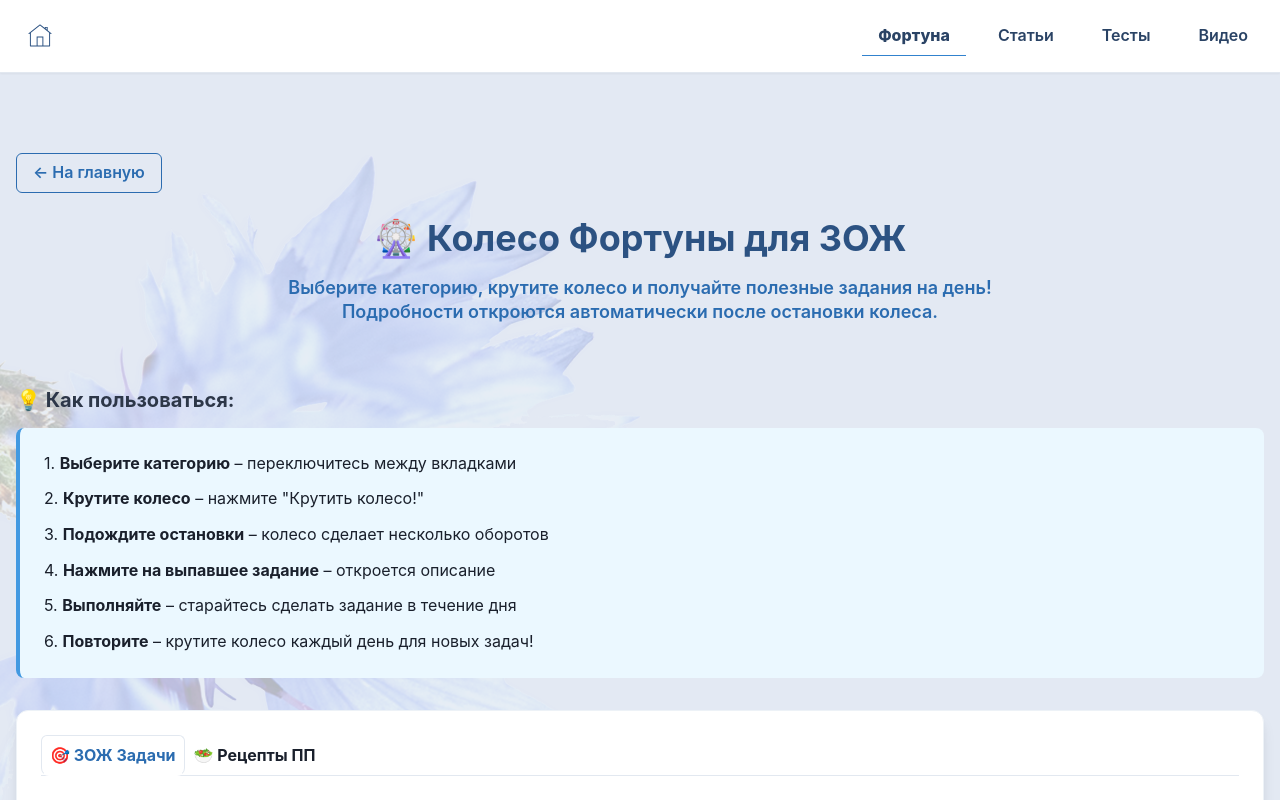
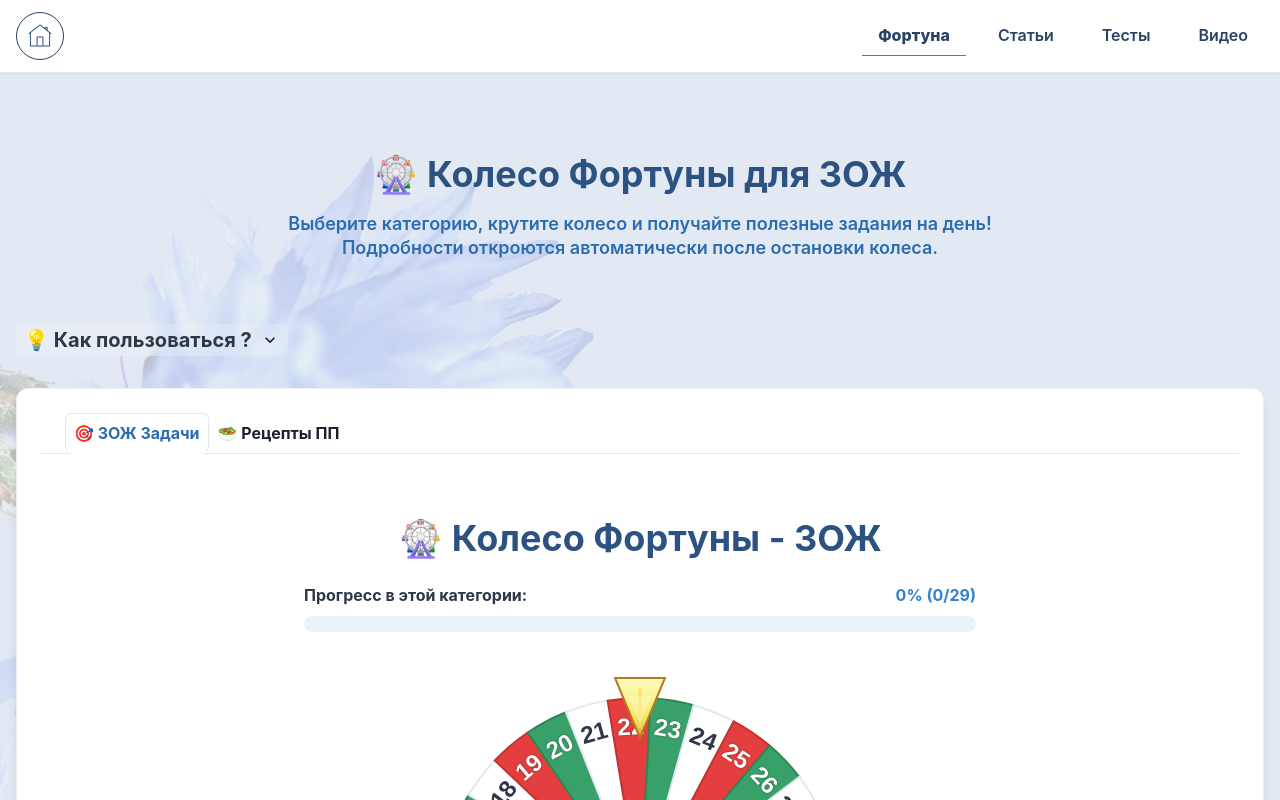
Before and after one commit to Statistics-minsk/hls, a React (Vite) app: page / in a window 1280 px wide. Both pictures are taken after a click on the element 348 px from the left and 823 px from the top of the page. Shown: the top 800 px of the page. Built offline with nearby package versions, Linux system fonts and the light colour scheme; a web font is replaced by a local one.

Commit message:
refactor: change styles

```diff
--- a/src/components/fortune-wheel/WheelTabs.tsx
+++ b/src/components/fortune-wheel/WheelTabs.tsx
@@ -6,7 +6,7 @@ import { FortuneWheelComponent } from './FortuneWheel';
 
 export const WheelTabs = () => (
     <Tabs variant="enclosed" colorScheme="blue" isLazy>
-      <TabList>
+      <TabList pl={6}>
         <Tab fontWeight="bold" px={2}>🎯 ЗОЖ Задачи</Tab>
         <Tab fontWeight="bold" px={2}>🥗 Рецепты ПП</Tab>
       </TabList>
--- a/src/components/header/Header.tsx
+++ b/src/components/header/Header.tsx
@@ -24,7 +24,7 @@ export const Header = () => {
                 maxW='7xl'
                 mx='auto'
                 width='100%'
-                px={{ base: 1, sm: 4 }}
+                px={{ base: 1, '2xs': 4 }}
                 py={2}
                 align='center'
                 justify='space-between'
@@ -39,9 +39,13 @@ export const Header = () => {
                     size='lg'
                     fontSize='24px'
                     color={isMainPage ? 'white' : 'blue.700'}
-                    _hover={{ transform: 'scale(1.1)' }}
+                    _hover={{
+                        transform: 'scale(1.1)',
+                        bgColor: 'transparent'
+                    }}
                     transition='all 0.2s'
                     isRound
+                    border={isMainPage ? '1px solid white' : '1px solid #2a4365'}
                 />
                 <NavMenu />
             </Flex>
--- a/src/components/header/NavMenu.tsx
+++ b/src/components/header/NavMenu.tsx
@@ -23,7 +23,8 @@ export const NavMenu = () => {
                     size={{ base: 'sm', md: 'md' }}
                     color={isMainPage ? 'white' : 'blue.800'}
                     _hover={{
-                        color: isMainPage ? 'blue.200' : 'blue.600'
+                        color: isMainPage ? 'blue.200' : 'blue.600',
+                        bgColor: 'transparent'
                     }}
                     fontWeight={location.pathname === item.route ? 800 : 600}
                     borderBottom={location.pathname === item.route ? '1px solid' : 'none'}
--- a/src/pages/articles/index.tsx
+++ b/src/pages/articles/index.tsx
@@ -20,8 +20,6 @@ import {
 } from "@chakra-ui/react";
 import { useRef, useState } from "react";
 import { Link } from "react-router";
-
-import { AppRoute } from "~/consts/consts";
 
 import { Article, ARTICLES_DATA } from "./articles-data";
 
@@ -111,7 +109,6 @@ export const Articles = () => {
         );
     };
 
-    // Компонент сайдбара для повторного использования
     const SidebarContent = () => (
         <VStack align="stretch" spacing={3}>
             <Button
@@ -189,10 +186,7 @@ export const Articles = () => {
     );
 
     return (
-        <Container maxW="7xl" py={8} pos='relative' zIndex={1} px={{ base: 0, xs: 4 }}>
-            <Button as={Link} to={AppRoute.Index} mb={6} colorScheme="blue" variant="outline" ml={{ base: 2, xs: 0 }}>
-                ← На главную
-            </Button>
+        <Container maxW="7xl" py={8} pos='relative' zIndex={1} px={{ base: 1, xs: 4 }}>
             <Box textAlign="center">
                 <Heading color="blue.700" mb={4}>
                     📊 Научные исследования о ЗОЖ
--- a/src/pages/fortune-wheel/index.tsx
+++ b/src/pages/fortune-wheel/index.tsx
@@ -1,14 +1,13 @@
-import { Box, Button, Container, Heading, Show, Text, VStack } from '@chakra-ui/react';
-import { Link } from 'react-router';
+import { ChevronDownIcon, ChevronUpIcon } from '@chakra-ui/icons';
+import { Box, Collapse, Container, Flex, Heading, Icon, Show, Text, useDisclosure, VStack } from '@chakra-ui/react';
 
 import { WheelTabs } from '~/components/fortune-wheel/WheelTabs';
-import { AppRoute } from '~/consts/consts';
 
-export const FortuneWheel = () => (
-  <Container maxW="7xl" py={8} pos='relative' zIndex={2} px={{ base: 0, xs: 4 }}>
-    <Button as={Link} to={AppRoute.Index} mb={6} colorScheme="blue" variant="outline" ml={{ base: 2, xs: 0 }}>
-      ← На главную
-    </Button>
+export const FortuneWheel = () => {
+  const { isOpen, onToggle } = useDisclosure();
+
+  return (
+    <Container maxW="7xl" py={8} pos='relative' zIndex={2} px={{ base: 1, xs: 4 }}>
       <VStack spacing={8} align="stretch">
         <Box textAlign="center">
           <Heading color="blue.700" mb={4}>
@@ -20,15 +19,30 @@ export const FortuneWheel = () => (
           </Text>
         </Box>
         <Box mt={8}>
-        <Heading size="md" mb={4} color="gray.700">
-          💡 Как пользоваться:
+          <Flex align="center" onClick={onToggle} cursor="pointer">
+            <Box
+              display='flex'
+              alignItems='center'
+              bg="rgba(255, 255, 255, 0.2)"
+              backdropFilter="blur(4px)"
+              px={2}
+              py={1}
+              borderRadius="md"
+            >
+              <Heading size="md" color="gray.700" mr={2}>
+                💡 Как пользоваться {isOpen ? ':' : '?'}
               </Heading>
+              <Icon as={isOpen ? ChevronUpIcon : ChevronDownIcon} boxSize={5} />
+            </Box>
+          </Flex>
+          <Collapse in={isOpen} animateOpacity>
             <Box
               bg="blue.50"
               p={6}
               borderRadius="lg"
               borderLeftWidth={4}
               borderLeftColor="blue.400"
+              mt={2}
             >
               <VStack align="stretch" spacing={3}>
                 <Text>1. <b>Выберите категорию</b> – переключитесь между вкладками</Text>
@@ -39,6 +53,7 @@ export const FortuneWheel = () => (
                 <Text>6. <b>Повторите</b> – крутите колесо каждый день для новых задач!</Text>
               </VStack>
             </Box>
+          </Collapse>
         </Box>
 
         <Box
@@ -46,6 +61,7 @@ export const FortuneWheel = () => (
           borderRadius="xl"
           boxShadow="lg"
           p={{ base: 4, md: 6 }}
+          px={{base: 1, xs: 4}}
           borderWidth={1}
           borderColor="gray.100"
         >
@@ -53,4 +69,5 @@ export const FortuneWheel = () => (
         </Box>
       </VStack>
     </Container>
-);
+  )
+};
--- a/src/pages/tests-page/index.tsx
+++ b/src/pages/tests-page/index.tsx
@@ -1,13 +1,14 @@
-import { SearchIcon } from '@chakra-ui/icons';
+import { ChevronDownIcon, ChevronUpIcon, SearchIcon } from '@chakra-ui/icons';
 import {
     Box,
     Button,
+    Collapse,
     Container,
     Flex,
     Grid,
     GridItem,
     Heading,
-    HStack,
+    Icon,
     Input,
     InputGroup,
     InputLeftElement,
@@ -15,12 +16,12 @@ import {
     Tag,
     TagLabel,
     Text,
+    useDisclosure,
     VStack
 } from '@chakra-ui/react';
 import { useState } from 'react';
-import { Link } from 'react-router';
 
-import { AppRoute, TEST_DATA } from '~/consts/consts';
+import { TEST_DATA } from '~/consts/consts';
 
 import { TestData } from './test.types';
 import { TestCard } from './TestCard';
@@ -31,6 +32,7 @@ export const TestsPage = () => {
     const [categoryFilter, setCategoryFilter] = useState<string>('all');
     const [selectedTest, setSelectedTest] = useState<TestData | null>(null);
     const [isModalOpen, setIsModalOpen] = useState<boolean>(false);
+    const { isOpen, onToggle } = useDisclosure();
 
     // Категории для фильтрации
     const categories = [
@@ -63,12 +65,8 @@ export const TestsPage = () => {
     };
 
     return (
-        <Container maxW="7xl" py={{ base: 2, sm: 8 }} zIndex={1} px={{ base: 0, xs: 4 }} >
-            {/* Заголовок */}
+        <Container maxW="7xl" py={{ base: 2, sm: 8 }} zIndex={1} px={{ base: 1, xs: 4 }} >
             <VStack spacing={6} align="stretch" mb={10}>
-                <Button as={Link} to={AppRoute.Index} mb={6} colorScheme="blue" variant="outline" mr='auto' ml={{ base: 2, xs: 0 }}>
-                    ← На главную
-                </Button>
                 <Box>
                     <Heading mb={4} color="blue.800" textAlign='center'>
                         📊 Психологические тесты
@@ -77,28 +75,22 @@ export const TestsPage = () => {
                         <Text mb={4} fontWeight={600} fontSize={20} textAlign='center' pl={3}>
                             Диагностические инструменты для самопознания и рефлексии.
                         </Text>
-                        {/* Инструкция */}
-                        <Box mt={12} p={6} bg="gray.50" borderRadius="lg">
-                            <Heading size="md" mb={4} color="gray.700">
-                                💡 Как пользоваться платформой?
-                            </Heading>
-                            <SimpleGrid columns={{ base: 1, md: 3 }} spacing={4}>
-                                <InstructionStep
-                                    number="1"
-                                    title="Выберите тест"
-                                    desc="Используйте поиск и фильтры для навигации"
-                                />
-                                <InstructionStep
-                                    number="2"
-                                    title="Пройти онлайн"
-                                    desc="Отвечайте на вопросы или выбирайте изображения"
-                                />
-                                <InstructionStep
-                                    number="3"
-                                    title="Получите результат"
-                                    desc="Получите персонализированную интерпретацию"
-                                />
-                            </SimpleGrid>
+                        <Box mt={8}>
+                            <Flex align="center" onClick={onToggle} cursor="pointer">
+                                <Box display='flex' alignItems='center' bg="rgba(255,255,255,0.2)" backdropFilter="blur(4px)" px={2} py={1} borderRadius="md">
+                                    <Heading size="md" color="gray.700" mr={2}>💡 Как пользоваться {isOpen ? ':' : '?'}</Heading>
+                                    <Icon as={isOpen ? ChevronUpIcon : ChevronDownIcon} boxSize={5} />
+                                </Box>
+                            </Flex>
+                            <Collapse in={isOpen} animateOpacity>
+                                <Box bg="blue.50" p={6} borderRadius="lg" borderLeftWidth={4} borderLeftColor="blue.400" mt={2}>
+                                    <VStack align="stretch" spacing={3}>
+                                        <Text>1. <b>Выберите тест</b> – используйте поиск и фильтры для навигации</Text>
+                                        <Text>2. <b>Пройти онлайн</b> – отвечайте на вопросы или выбирайте изображения</Text>
+                                        <Text>3. <b>Получите результат</b> – получите персонализированную интерпретацию</Text>
+                                    </VStack>
+                                </Box>
+                            </Collapse>
                         </Box>
                     </Box>
                 </Box>
@@ -196,35 +188,3 @@ export const TestsPage = () => {
         </Container>
     );
 };
-
-
-// Компонент шага инструкции
-interface InstructionStepProps {
-    number: string;
-    title: string;
-    desc: string;
-}
-
-const InstructionStep: React.FC<InstructionStepProps> = ({ number, title, desc }) => (
-    <Box p={4} bg="white" borderRadius="md">
-        <HStack mb={3}>
-            <Box
-                w="30px"
-                h="30px"
-                bg="blue.500"
-                color="white"
-                borderRadius="full"
-                display="flex"
-                alignItems="center"
-                justifyContent="center"
-                fontWeight="bold"
-            >
-                {number}
-            </Box>
-            <Text fontWeight="bold">{title}</Text>
-        </HStack>
-        <Text color="gray.600" fontSize="sm">
-            {desc}
-        </Text>
-    </Box>
-);
--- a/src/pages/video/index.tsx
+++ b/src/pages/video/index.tsx
@@ -24,9 +24,6 @@ import {
   VStack
 } from "@chakra-ui/react";
 import { SyntheticEvent, useEffect, useMemo, useRef, useState } from "react";
-import { Link } from "react-router";
-
-import { AppRoute } from "~/consts/consts";
 
 import { Video, VIDEOS_DATA } from "./video-data";
 
@@ -156,17 +153,6 @@ export const VideoPage = () => {
 
   return (
     <Container maxW="7xl" py={8} px={{ base: 0, xs: 4 }}>
-      <Button
-        as={Link}
-        to={AppRoute.Index}
-        mb={6}
-        colorScheme="blue"
-        variant="outline"
-        leftIcon={<Text>←</Text>}
-        ml={{ base: 2, xs: 0 }}
-      >
-        На главную
-      </Button>
 
       <VStack spacing={4} mb={10} textAlign="center">
         <Heading color="blue.800" size={{ base: "xl", md: "2xl" }}>
```
Lines whose indentation alone changed are shown as unchanged.
